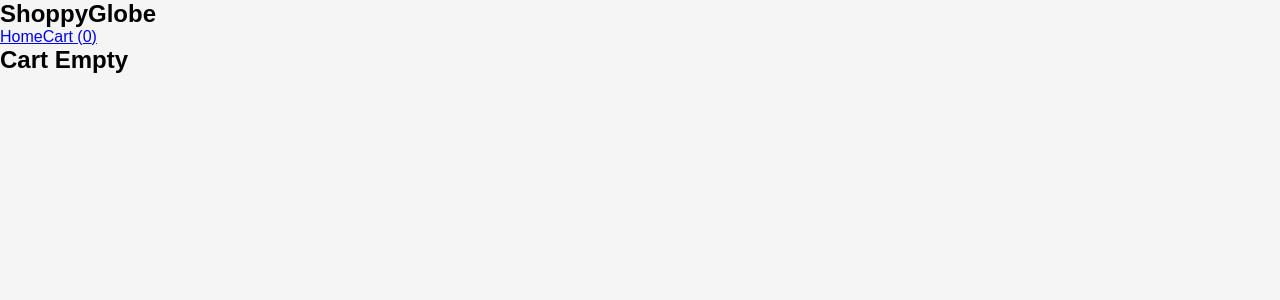
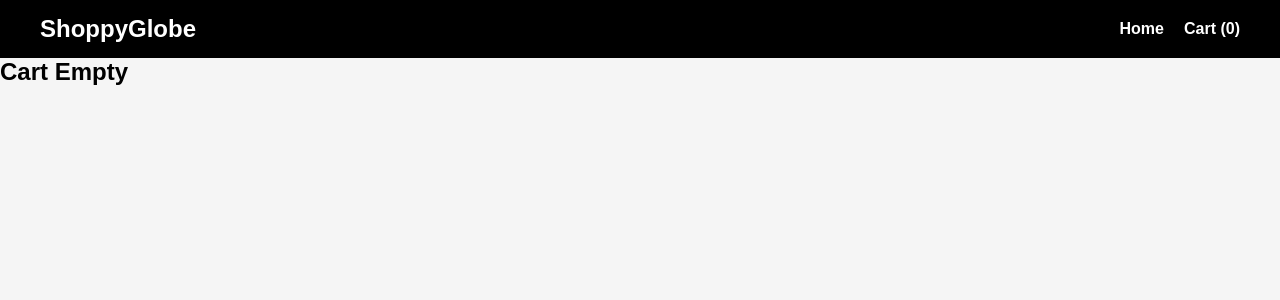
Before and after one commit to kamalesh6196/shoppyglobe-react-app, a React (Vite) app in the folder shoppyglobe/: page /cart in a window 1280 px wide. Shown: the top 300 px of the page. Built offline with nearby package versions, Linux system fonts and the light colour scheme.

Commit message:
styled header component

```diff
--- /dev/null
+++ b/shoppyglobe/src/components/Header.css
@@ -0,0 +1,21 @@
+.header{
+    display: flex;
+    justify-content: space-between;
+    align-items: center;
+    padding: 15px 40px;
+    background: black;
+    color: white;
+}
+
+.nav-links a{
+
+    margin-left: 20px;
+    text-decoration: none;
+    color: white;
+    font-weight: bold;
+
+}
+
+.nav-links a:hover{
+    color: orange;
+}
--- a/shoppyglobe/src/components/Header.jsx
+++ b/shoppyglobe/src/components/Header.jsx
@@ -1,16 +1,19 @@
 import { useSelector } from "react-redux"
 import { Link } from "react-router-dom"
+import "./Header.css"
 
 function Header() {
 
     const cartItems = useSelector(store => store.cart.items)
   return (
-    <div>
+    <div className="header">
         <h2>ShoppyGlobe</h2>
+        <div className="nav-links">
+           <Link to="/">Home</Link>
 
-        <Link to="/">Home</Link>
+           <Link to="/cart">Cart ({cartItems.length})</Link>
+        </div>
 
-        <Link to="/cart">Cart ({cartItems.length})</Link>
     </div>
   )
 }
```
